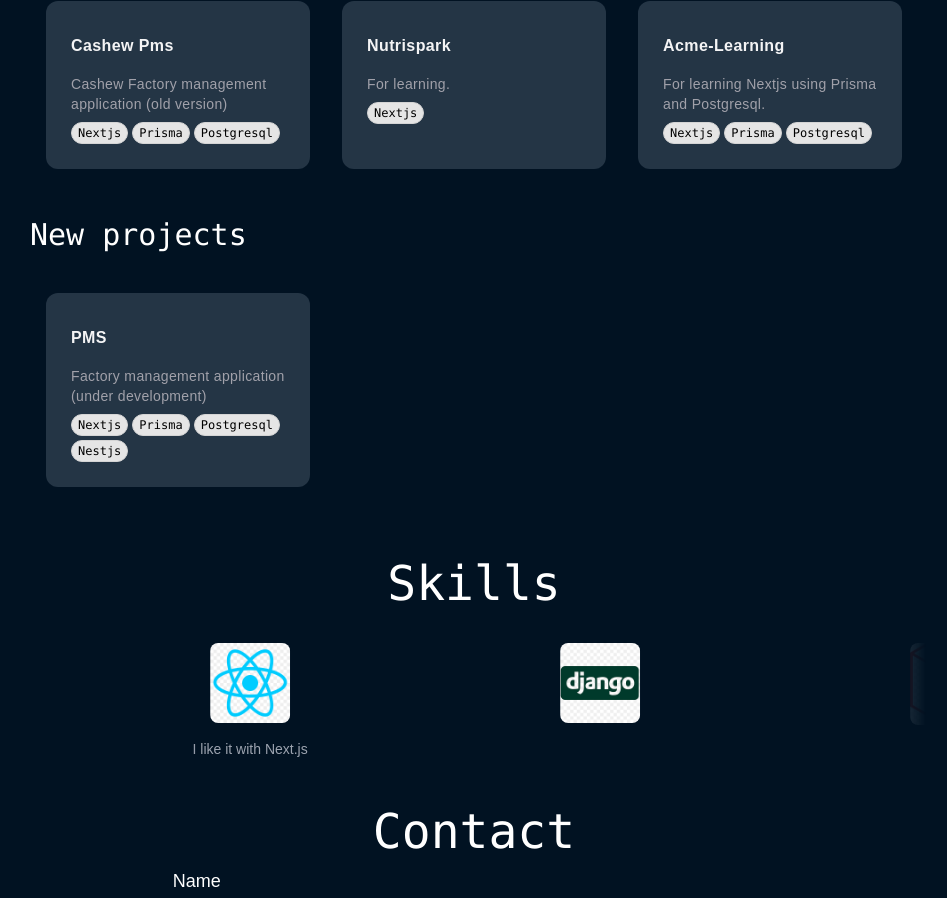
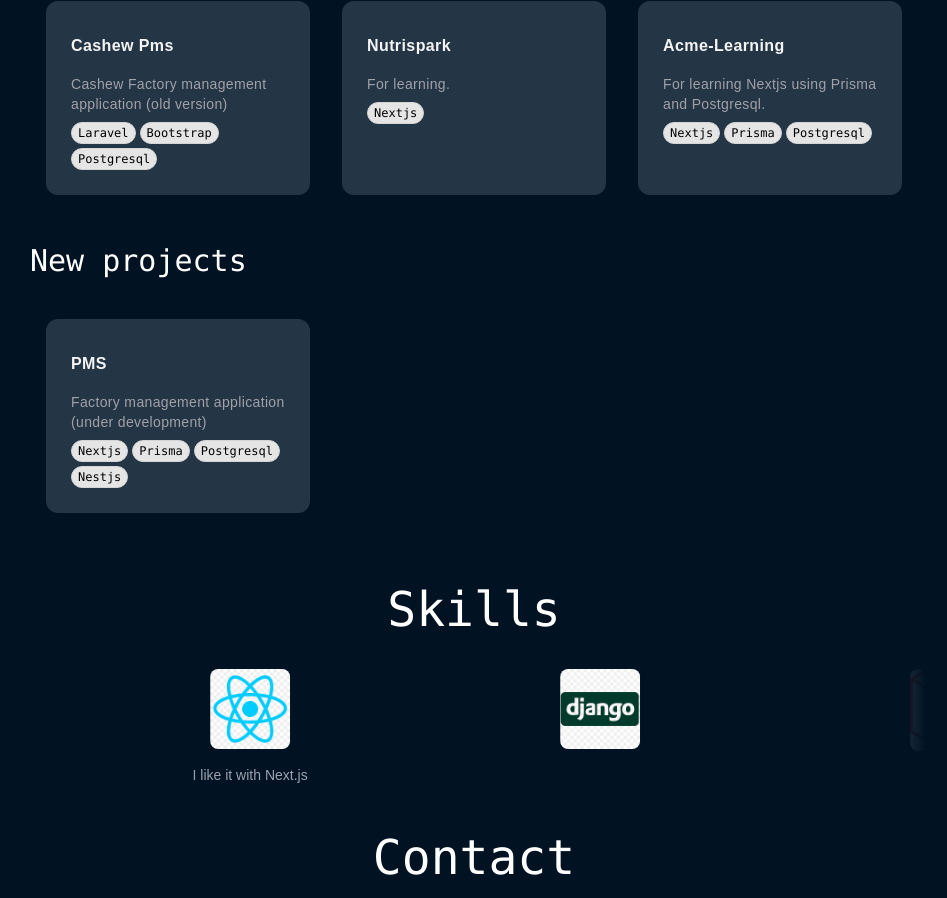
Before and after one commit to Paololibert/portfolio, a Next.js app: page / in a window 1280 px wide. Shown: the part 799-1697 px from the top of the page, without its empty margins (170-1117 px from the left). Built offline with nearby package versions, Linux system fonts and the light colour scheme.

Commit message:
correction of title link

```diff
--- a/src/app/_components/project.tsx
+++ b/src/app/_components/project.tsx
@@ -26,7 +26,7 @@ export default function Project() {
       title: "Cashew Pms",
       description: "Cashew Factory management application (old version)",
       link: "https://ani-cashewpms.com/",
-      technologies: ["Nextjs", "Prisma","Postgresql"],
+      technologies: ["Laravel", "Bootstrap","Postgresql"],
     },
     {
       title: "Nutrispark",
--- a/src/components/ui/floating-dock.tsx
+++ b/src/components/ui/floating-dock.tsx
@@ -71,6 +71,7 @@ const FloatingDockMobile = ({
                   href={item.href}
                   key={item.title}
                   className="h-10 w-10 rounded-full bg-gray-50 dark:bg-neutral-900 flex items-center justify-center"
+                  aria-label={item.title}
                 >
                   <div className="h-4 w-4">{item.icon}</div>
                 </Link>
```
